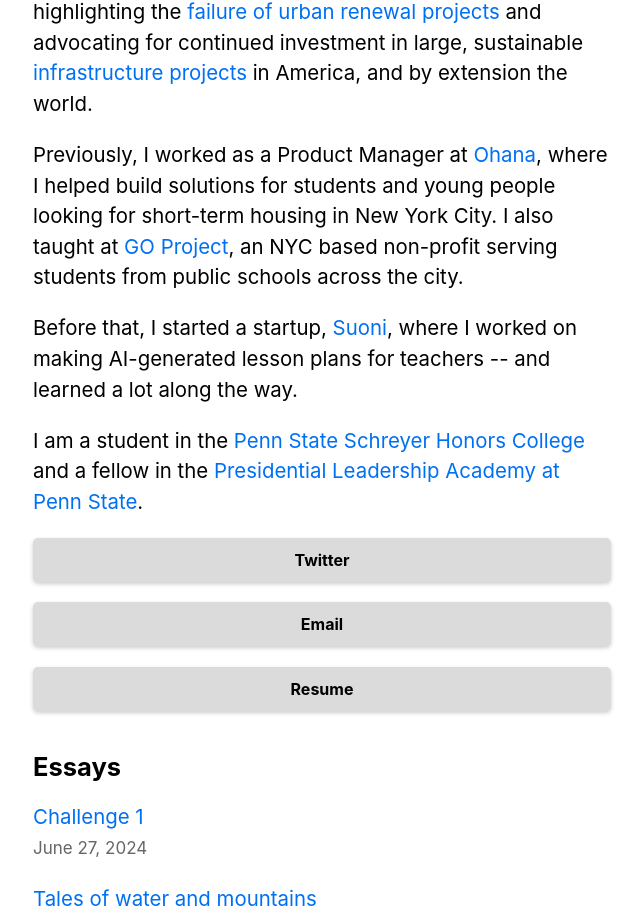
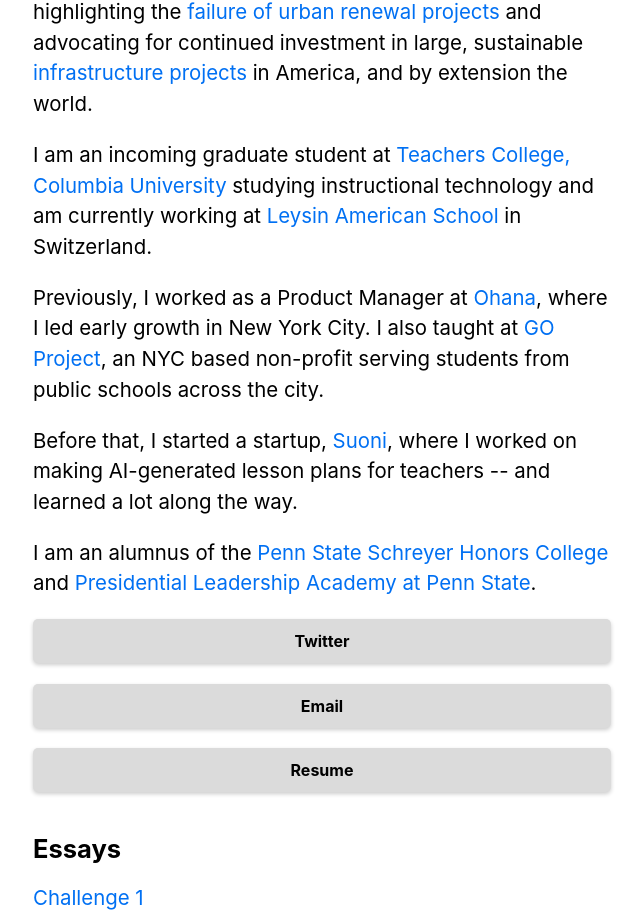
Before and after one commit to dvdhutch/dvdhutch-personal-site, a Next.js app: page / in a window 1280 px wide. Shown: the part 951-1872 px from the top of the page, without its empty margins (318-961 px from the left). Built offline with nearby package versions, Linux system fonts and the light colour scheme.

Commit message:
update landing page

```diff
--- a/pages/index.js
+++ b/pages/index.js
@@ -27,9 +27,10 @@ export default function Home({ allPostsData }) {
         <p> <b> What important truth do very few people agree with you on? Or, to the entrepreneur, what valuable company is nobody building? <a href="https://en.wikipedia.org/wiki/Zero_to_One">(<i>Thiel</i>)</a> </b> </p>
         <p> Without fail, this question leads me to ponder, as I try to understand and piece together solutions to problems. Outwardly people describe me as calm and affable but inwardly I can't sit still and am always trying to figure out what comes next.</p>
         <p> Some of the things I'm most interested in include education technology, and in particular, the role of <a href="https://www.ted.com/talks/sal_khan_the_amazing_ai_super_tutor_for_students_and_teachers/c">artificial intelligence</a> in the future of education, the <a href="http://paulgraham.com/cities.html">stories</a> cities tell, <a href="https://ourworldindata.org/">visualizing</a> human geography, particularly in the context of highlighting the <a href="https://www.segregationbydesign.com/">failure of urban renewal projects</a> and advocating for continued investment in large, sustainable <a href="https://www.noahpinion.blog/p/interview-patrick-collison-co-founder">infrastructure projects</a> in America, and by extension the world. </p>
-        <p> Previously, I worked as a Product Manager at <a href="https://www.liveohana.ai">Ohana</a>, where I helped build solutions for students and young people looking for short-term housing in New York City. I also taught at <a href="https://www.goprojectnyc.org">GO Project</a>, an NYC based non-profit serving students from public schools across the city. </p>
+        <p> I am an incoming graduate student at <a href="https://www.tc.columbia.edu">Teachers College, Columbia University</a> studying instructional technology and am currently working at <a href="https://www.las.ch">Leysin American School</a> in Switzerland.</p>
+        <p> Previously, I worked as a Product Manager at <a href="https://www.liveohana.ai">Ohana</a>, where I led early growth in New York City. I also taught at <a href="https://www.goprojectnyc.org">GO Project</a>, an NYC based non-profit serving students from public schools across the city. </p>
         <p> Before that, I started a startup, <a href="https://www.suoni.co">Suoni</a>, where I worked on making AI-generated lesson plans for teachers -- and learned a lot along the way.</p>
-        <p> I am a student in the <a href="https://www.shc.psu.edu">Penn State Schreyer Honors College</a> and a fellow in the <a href="https://www.academy.psu.edu">Presidential Leadership Academy at Penn State</a>.
+        <p> I am an alumnus of the <a href="https://www.shc.psu.edu">Penn State Schreyer Honors College</a> and <a href="https://www.academy.psu.edu">Presidential Leadership Academy at Penn State</a>.
         </p>
         <p> <a class='button' href="https://twitter.com/dvdhutch">Twitter</a></p>
         <p> <a class='button' href="mailto:davidmhutchinson@hotmail.com">Email</a></p>
--- a/posts/challenge_1.md
+++ b/posts/challenge_1.md
@@ -96,7 +96,6 @@ This function retrieves the answer for a given question from the knowledge base.
 
 ### 7. Creating the Chatbot
 
-
 This is the main function that runs the chatbot. It loads the knowledge base, processes user input, finds the best match, retrieves the answer, and updates the knowledge base if needed.
 
     def chat_bot():
@@ -134,6 +133,7 @@ Congratulations! If you've made it this far, you have successfully created your
 
 To run the program in VS Code, right-click (on MacOS, two-finger click) and select 'Run Python File in Terminal'. From there, you can explore training the program and seeing how it responds! Happy training!
 
+### Credits
 
 Made by David Hutchinson in Leysin, CH
 MMXXIV
```
